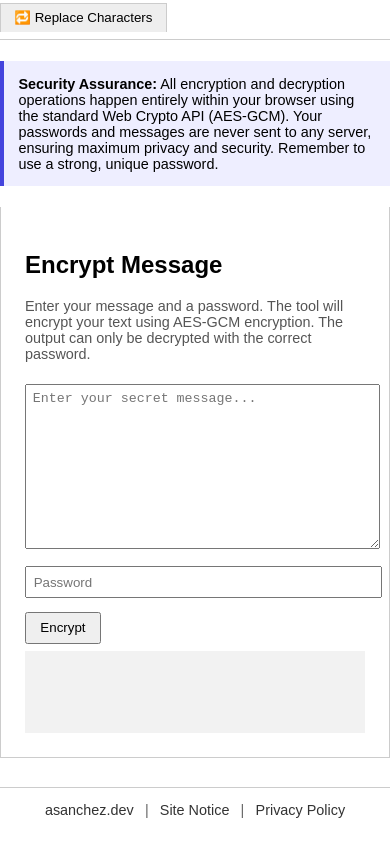
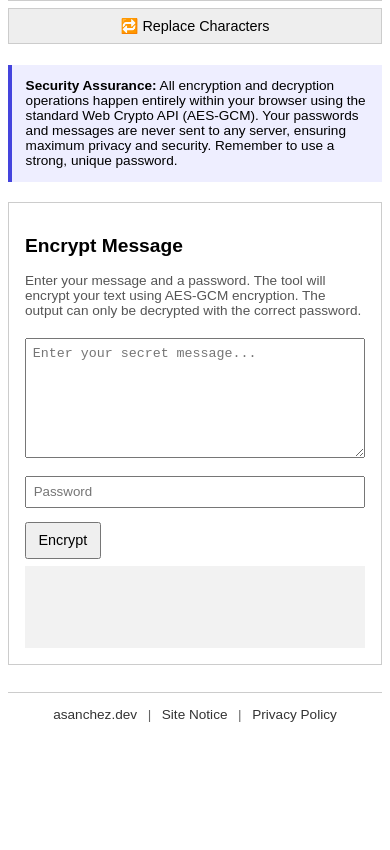
Before and after one commit to antsanchez/securenote, a plain HTML site: page index.html in a window 390 px wide. Shown: the part 139-989 px from the top of the page. After the commit the page ends 877 px from the top, so only its background shows below. Drawn offline with Linux system fonts and the light colour scheme.

Commit message:
Fix for mobile

```diff
--- a/index.html
+++ b/index.html
@@ -2,10 +2,22 @@
 <html lang="en">
 <head>
   <meta charset="UTF-8">
+  <meta name="viewport" content="width=device-width, initial-scale=1.0"> <!-- Added viewport meta tag -->
   <title>Secure Note + Tools</title>
   <style>
-    body { font-family: sans-serif; max-width: 700px; margin: 2em auto; }
-    textarea, input { width: 100%; padding: 0.5em; margin: 0.5em 0; }
+    body {
+      font-family: sans-serif;
+      max-width: 700px;
+      margin: 2em auto;
+      padding: 0 1em; /* Add horizontal padding for smaller screens */
+      box-sizing: border-box; /* Include padding in width calculation */
+    }
+    textarea, input {
+      width: 100%;
+      padding: 0.5em;
+      margin: 0.5em 0;
+      box-sizing: border-box; /* Include padding in width calculation */
+    }
     textarea { height: 150px; } /* Increased height */
     button { padding: 0.5em 1em; margin: 0.5em 0; }
     .output-box { word-break: break-word; white-space: pre-wrap; background: #f2f2f2; padding: 1em; min-height: 50px; } /* Added min-height */
@@ -19,6 +31,54 @@
     footer { margin-top: 2em; padding-top: 1em; border-top: 1px solid #ccc; text-align: center; font-size: 0.9em; color: #666; }
     footer a { margin: 0 0.5em; color: #333; text-decoration: none; }
     footer a:hover { text-decoration: underline; }
+
+    /* Mobile adjustments */
+    @media (max-width: 600px) {
+      body {
+        margin: 1em auto; /* Reduce top/bottom margin */
+        padding: 0 0.5em; /* Reduce side padding */
+      }
+      h1 {
+        font-size: 1.5em; /* Slightly smaller heading */
+      }
+      h2 {
+        font-size: 1.2em;
+      }
+      button, .tabs button {
+        padding: 0.6em 0.8em; /* Adjust button padding */
+        font-size: 0.9em;
+      }
+      .tabs {
+        border-bottom: none; /* Remove bottom border for stacked layout */
+      }
+      .tabs button {
+        display: block; /* Stack buttons */
+        width: 100%;    /* Make buttons full width */
+        margin-right: 0; /* Remove right margin */
+        margin-bottom: 0.25em; /* Add space below each button */
+        border-bottom: 1px solid #ccc; /* Add bottom border to all tab buttons */
+        text-align: center; /* Center text */
+        box-sizing: border-box; /* Ensure padding is included in width */
+      }
+      .tabs button.active {
+         /* Keep background and font-weight */
+         border-bottom: 1px solid #ccc; /* Ensure active also has bottom border */
+         /* Optionally add a stronger visual indicator */
+         border-left: 4px solid #44d;
+         padding-left: calc(0.8em - 4px); /* Adjust padding to account for border */
+      }
+      .tab-section {
+        padding: 1em; /* Reduce padding inside tabs */
+        border-top: 1px solid #ccc; /* Restore top border */
+        margin-top: 1em; /* Add space above content */
+      }
+      textarea {
+        height: 120px; /* Slightly smaller textarea */
+      }
+      .security-notice, .info-text, footer {
+        font-size: 0.85em; /* Adjust text sizes */
+      }
+    }
   </style>
 </head>
 <body>
```
